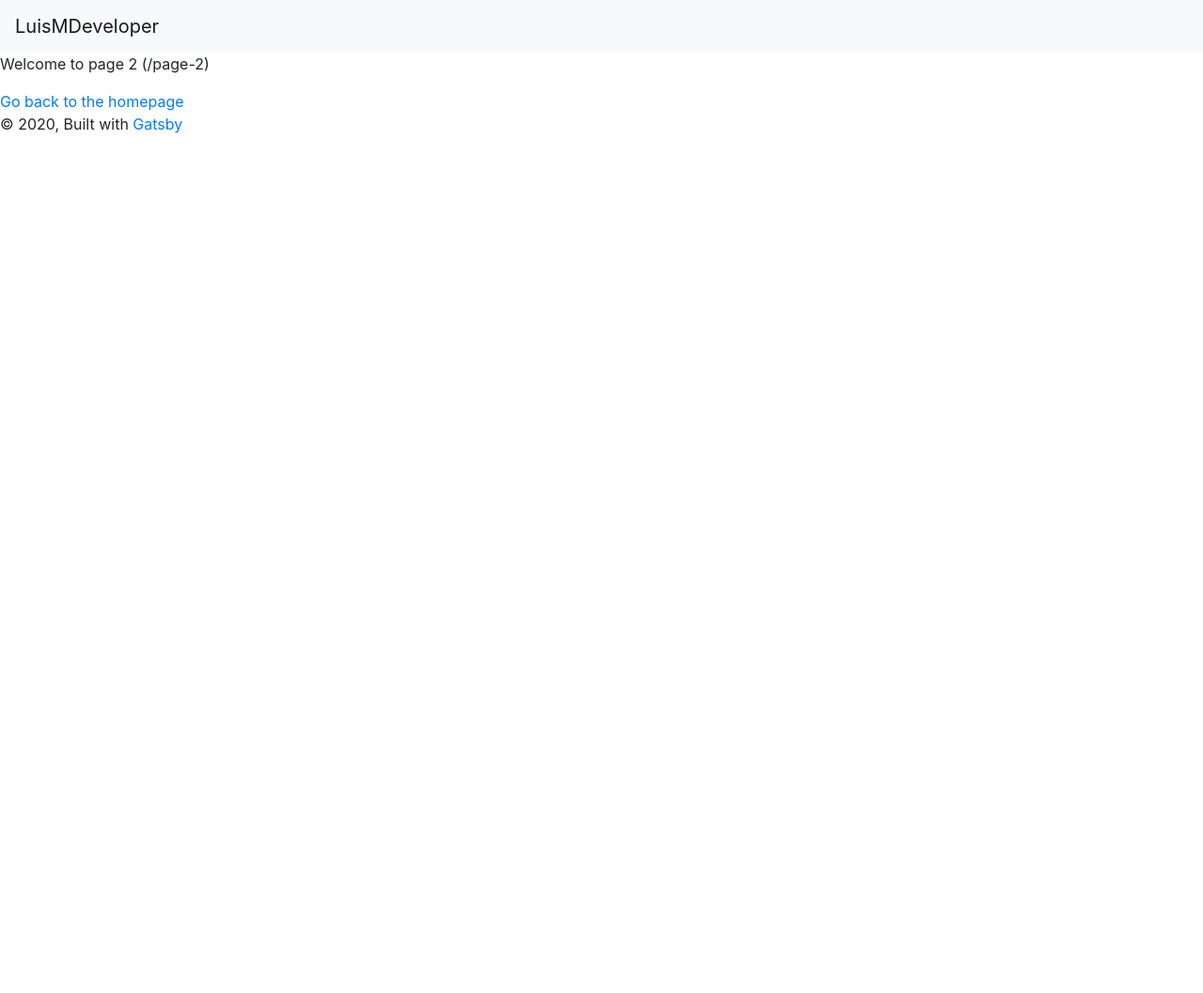
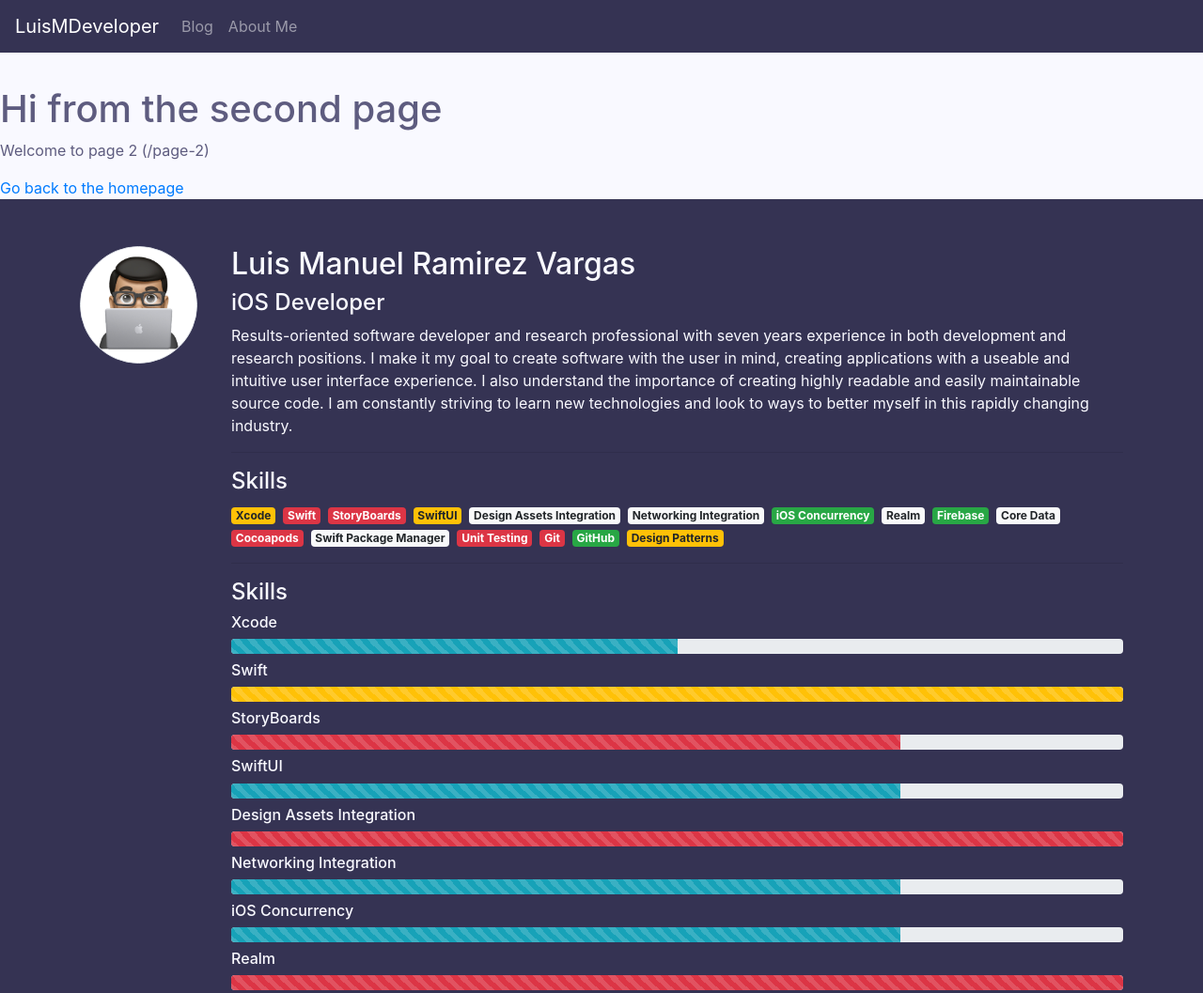
Before and after one commit to LuisMDeveloper/mint-blog, a Gatsby site: page /page-2 in a window 1280 px wide. Shown: the top 1057 px of the page at 94% size. Before the commit the page ends 800 px from the top, so only its background shows below. Built offline with nearby package versions, Linux system fonts and the light colour scheme; Gatsby itself is replaced by a stand-in of ours.

Commit message:
basic bootstrap home page v2

```diff
--- a/gatsby-browser.js
+++ b/gatsby-browser.js
@@ -4,4 +4,6 @@
  * See: https://www.gatsbyjs.org/docs/browser-apis/
  */
 
-// You can delete this file if you're not using it
+import "jquery/dist/jquery.min.js"
+import "popper.js/dist/popper.min"
+import "bootstrap/dist/js/bootstrap.min.js"
--- a/package.json
+++ b/package.json
@@ -15,7 +15,9 @@
     "gatsby-plugin-sharp": "^2.6.2",
     "gatsby-source-filesystem": "^2.3.1",
     "gatsby-transformer-sharp": "^2.5.2",
+    "jquery": "^3.5.1",
     "node-sass": "^4.14.1",
+    "popper.js": "^1.16.1",
     "prop-types": "^15.7.2",
     "react": "^16.12.0",
     "react-dom": "^16.12.0",
--- /dev/null
+++ b/src/components/footer.js
@@ -0,0 +1,68 @@
+import React from "react"
+import Image from "./image"
+
+var faker = require("faker")
+
+let widths = ["w-25", "w-50", "w-75", "w-100"]
+let colors = ["bg-success", "bg-info", "bg-warning", "bg-danger"]
+
+class Footer extends React.Component {
+  render() {
+    return <footer id="footer">
+      <div className="container d-flex">
+        <div>
+          <Image/>
+        </div>
+        <div id="footer-about-me">
+          <h2>Luis Manuel Ramirez Vargas</h2>
+          <h4>iOS Developer</h4>
+          <p>Results-oriented software developer and research professional with seven years experience in both
+            development and research positions. I make it my goal to create software with the user in mind, creating
+            applications with a useable and intuitive user interface experience. I also understand the importance of
+            creating highly readable and easily maintainable source code. I am constantly striving to learn new
+            technologies and look to ways to better myself in this rapidly changing industry.</p>
+          <hr/>
+          <h4>Skills</h4>
+          <div id="skill-badges">
+            <span className="badge badge-warning">Xcode</span>
+            <span className="badge badge-danger">Swift</span>
+            <span className="badge badge-danger">StoryBoards</span>
+            <span className="badge badge-warning">SwiftUI</span>
+            <span className="badge badge-light">Design Assets Integration</span>
+            <span className="badge badge-light">Networking Integration</span>
+            <span className="badge badge-success">iOS Concurrency</span>
+            <span className="badge badge-light">Realm</span>
+            <span className="badge badge-success">Firebase</span>
+            <span className="badge badge-light">Core Data</span>
+            <span className="badge badge-danger">Cocoapods</span>
+            <span className="badge badge-light">Swift Package Manager</span>
+            <span className="badge badge-danger">Unit Testing</span>
+            <span className="badge badge-danger">Git</span>
+            <span className="badge badge-success">GitHub</span>
+            <span className="badge badge-warning">Design Patterns</span>
+          </div>
+          <hr/>
+          <h4>Skills</h4>
+          {["Xcode", "Swift", "StoryBoards", "SwiftUI", "Design Assets Integration", "Networking Integration", "iOS Concurrency", "Realm", "Firebase", "Core Data", "Cocoapods", "Swift Package Manager", "Unit Testing", "Git", "GitHub", "Design Pattern"].map((value, index) => {
+            return (
+              <div className="skill" key={index}>
+                <h6>{value}</h6>
+                <div className="progress">
+                  <div className={"progress-bar progress-bar-striped " + widths[faker.random.number({
+                    min: 0,
+                    max: 3,
+                    precision: 1
+                  })] + " " + colors[faker.random.number({ min: 0, max: 3, precision: 1 })]} role="progressbar"
+                       aria-valuenow="75" aria-valuemin="0"
+                       aria-valuemax="100"></div>
+                </div>
+              </div>
+            )
+          })}
+        </div>
+      </div>
+    </footer>
+  }
+}
+
+export default Footer
--- a/src/components/header.js
+++ b/src/components/header.js
@@ -4,10 +4,25 @@
 
 const Header = ({ siteTitle }) => (
   <header>
-    <nav className="navbar fixed-top navbar-light bg-light">
+    <nav id="header-navbar" className="navbar navbar-expand-lg fixed-top navbar-dark">
       <Link to="/" className="navbar-brand">
         {siteTitle}
       </Link>
+      <button className="navbar-toggler" type="button" data-toggle="collapse" data-target="#navbarSupportedContent"
+              aria-controls="navbarSupportedContent" aria-expanded="false" aria-label="Toggle navigation">
+        <span className="navbar-toggler-icon"></span>
+      </button>
+
+      <div className="collapse navbar-collapse" id="navbarSupportedContent">
+        <ul className="navbar-nav mr-auto">
+          <li className="nav-item">
+            <a className="nav-link" href="#">Blog</a>
+          </li>
+          <li className="nav-item">
+            <a className="nav-link" href="#">About Me</a>
+          </li>
+        </ul>
+      </div>
     </nav>
   </header>
 )
--- a/src/components/image.js
+++ b/src/components/image.js
@@ -16,17 +16,17 @@
 const Image = () => {
   const data = useStaticQuery(graphql`
     query {
-      placeholderImage: file(relativePath: { eq: "gatsby-astronaut.png" }) {
+      placeholderImage: file(relativePath: { eq: "memoji.jpg" }) {
         childImageSharp {
-          fluid(maxWidth: 300) {
-            ...GatsbyImageSharpFluid
+          fixed(width: 125, height: 125) {
+            ...GatsbyImageSharpFixed
           }
         }
       }
     }
   `)
 
-  return <Img fluid={data.placeholderImage.childImageSharp.fluid}/>
+  return <Img fixed={data.placeholderImage.childImageSharp.fixed} className="img-thumbnail rounded-circle"/>
 }
 
 export default Image
--- a/src/components/layout.js
+++ b/src/components/layout.js
@@ -10,6 +10,7 @@
 import { useStaticQuery, graphql } from "gatsby"
 
 import Header from "./header"
+import Footer from "./footer"
 import "./styles.scss"
 
 const Layout = ({ children }) => {
@@ -26,12 +27,8 @@
   return (
     <>
       <Header siteTitle={data.site.siteMetadata.title}/>
-      <main>{children}</main>
-      <footer>
-        © {new Date().getFullYear()}, Built with
-        {` `}
-        <a href="https://www.gatsbyjs.org">Gatsby</a>
-      </footer>
+      <main id="main">{children}</main>
+      <Footer/>
     </>
   )
 }
--- a/src/components/styles.scss
+++ b/src/components/styles.scss
@@ -1,7 +1,40 @@
+$body-bg: #F9F9FF;
+$body-color: #5E5C7F;
+$header-bg: #353353;
+
 @import "node_modules/bootstrap/scss/bootstrap";
 
-.container.main {
-  min-height: 45rem;
+#main {
+  padding-top: 56px + 36px;
+}
+
+#header-navbar {
+  background-color: $header-bg;
+}
+
+#footer {
+  color: $body-bg;
+  background-color: $header-bg;
+  min-height: 50px;
+
+  .container {
+    padding-bottom: 150px;
+    padding-top: 50px;
+
+    #footer-about-me {
+      margin-left: 36px;
+    }
+  }
+}
+
+#skill-badges {
+  span {
+    margin-right: 8px;
+  }
+}
+
+.skill {
+  margin-bottom: 8px;
 }
 
 .row.post {
```
Also changed, not shown: src/pages/index.js (+29 -37 lines), src/images/memoji.jpg (added), 1 other file.
